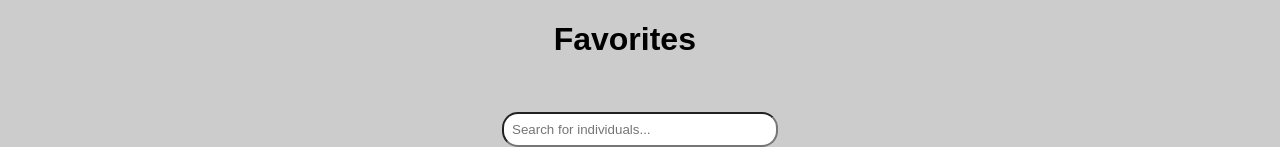
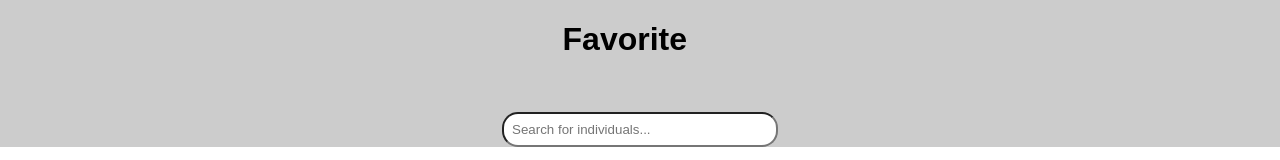
Before and after one commit to edgardsoza/torre-tech-test, a React (Create React App) app: page / in a window 1280 px wide. Shown: the top 160 px of the page. Built offline with nearby package versions, Linux system fonts and the light colour scheme.

Commit message:
updated title of favorite

```diff
--- a/src/components/FavoriteList.js
+++ b/src/components/FavoriteList.js
@@ -4,7 +4,7 @@ import React from 'react';
 const FavoriteList = ({ favorites, removeFromFavorites }) => {
   return (
     <div className="favorite-container">
-      <h1>Favorites</h1>
+      <h1>Favorite</h1>
       <ul className="favorite-list">
         {favorites.map((favorite) => (
           <li className="favorite-item" key={favorite.ggId}>
```
Also changed, not shown: src/logo.svg (deleted).
